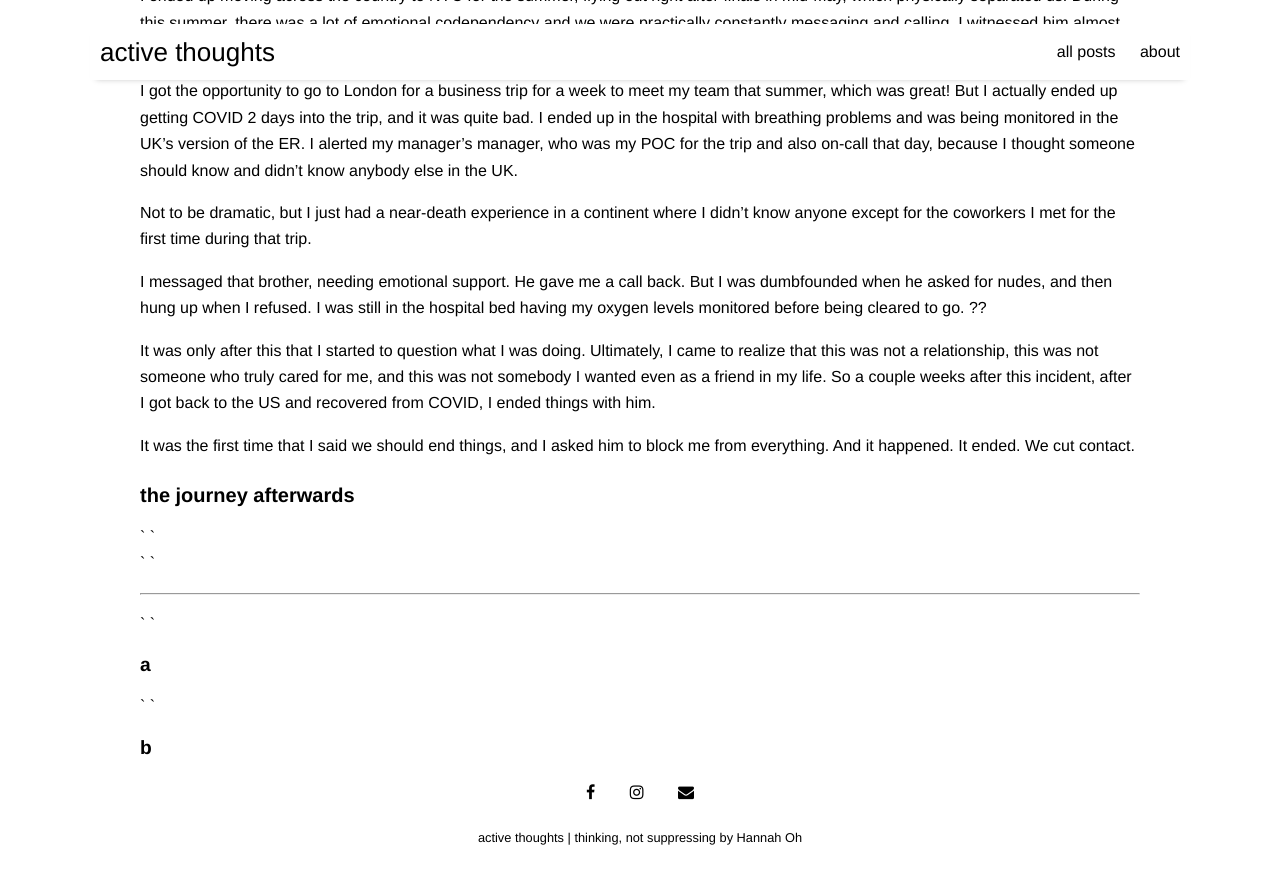
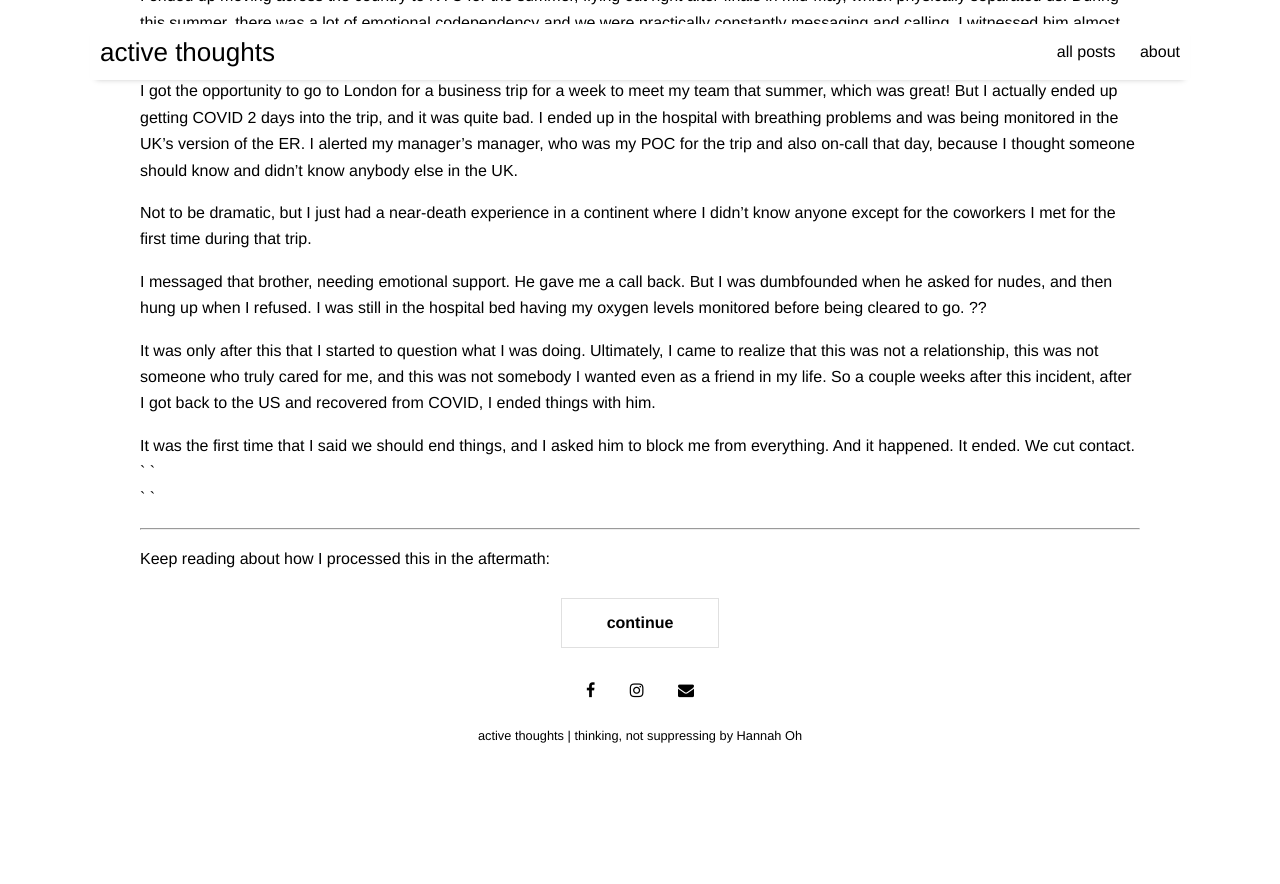
Before and after one commit to thoughtshso/blog, a Jekyll site: the page built from _posts/2022-03-17-the-story.md, in a window 1280 px wide and 900 px high, scrolled down 3278 px. Shown: the top 884 px of the window. Built offline with Jekyll 4.4.1, drawn with Linux system fonts in a browser that asks for light colours; nearby versions of some CDN libraries; after the commit the page ends 4076 px from its top, so only the background shows below that; some of the changed text lies outside the part shown.

Commit message:
[post][aftermath] fall 2022

```diff
--- a/_posts/2022-03-17-the-story.md
+++ b/_posts/2022-03-17-the-story.md
@@ -97,15 +97,14 @@ I messaged that brother, needing emotional support. He gave me a call back. But
 It was only after this that I started to question what I was doing. Ultimately, I came to realize that this was not a relationship, this was not someone who truly cared for me, and this was not somebody I wanted even as a friend in my life. So a couple weeks after this incident, after I got back to the US and recovered from COVID, I ended things with him.
 
 It was the first time that I said we should end things, and I asked him to block me from everything. And it happened. It ended. We cut contact.
-
-### the journey afterwards
-
 ` `
 ` `
 
 ---
 
-` `
-##### a
-` `
-##### b
+Keep reading about how I processed this in the aftermath:
+
+<!-- button -->
+<div class="pagination">
+    <a class="pagination-button pagination-active" href="{{ site.baseurl }}/the-aftermath">continue</a>
+</div>
```
Also changed, not shown: other parts of _posts/2022-03-17-the-story.md (+1 -1 lines), _posts/2022-03-17-the-aftermath.md (added, +40 -0 lines).
